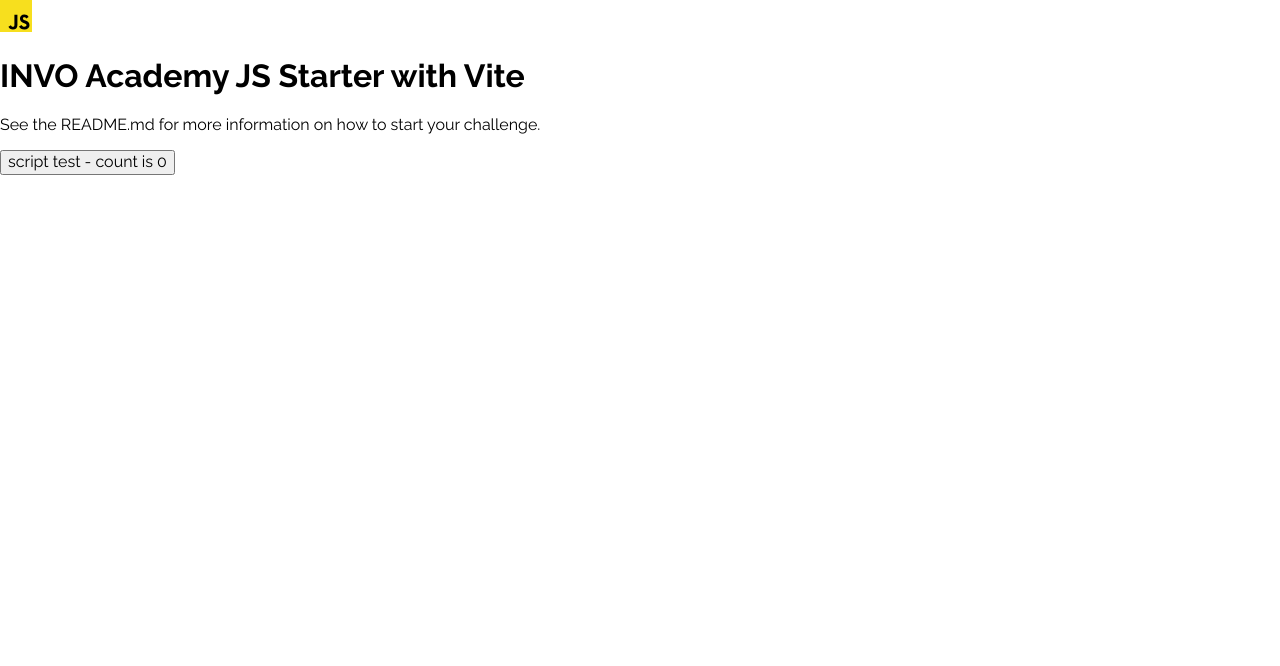
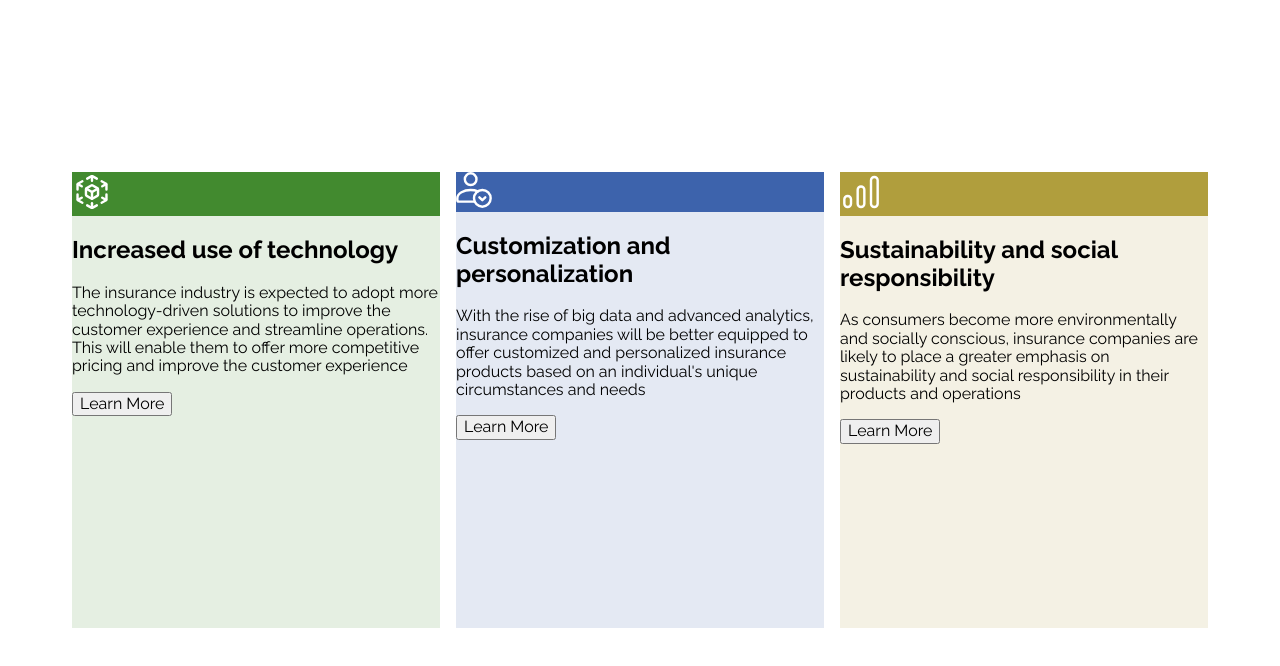
Before and after one commit to cooodyyy/InvoA_lvl1-advantages, a website built with Vite: page index.html in a window 1280 px wide. Built offline with nearby package versions, Linux system fonts and the light colour scheme.

Commit message:
create cards content

```diff
--- a/index.html
+++ b/index.html
@@ -1,31 +1,61 @@
 <!DOCTYPE html>
 <html lang="en">
-
   <head>
     <meta charset="UTF-8" />
     <link rel="icon" type="image/svg+xml" href="/vite.svg" />
     <meta name="viewport" content="width=device-width, initial-scale=1.0" />
-  <title>INVO Academy JS Starter with Vite</title>
+    <title>3 sekcje</title>
   </head>
 
   <!-- In order to start your challenge, remove all the content inside <div id="home-page"></div> and start coding :) -->
 
   <body>
     <div id="home-page">
-    <div>
-      <img src="/public/images/javascript.svg" class="logo vanilla" alt="JavaScript logo" />
-      <h1>INVO Academy JS Starter with Vite</h1>
-      <p>
-        See the README.md for more information on how to start your challenge.
+      <div class="wrapper">
+        <div class="card card--0">
+          <div class="card__icon card__icon--0">
+            <img src="/images/icon0.svg" alt="" />
+          </div>
+          <h2 class="card__title">Increased use of technology</h2>
+          <p class="card__description">
+            The insurance industry is expected to adopt more technology-driven
+            solutions to improve the customer experience and streamline
+            operations. This will enable them to offer more competitive pricing
+            and improve the customer experience
           </p>
-      <div class="card">
-        <button id="counter" type="button"></button>
+          <button class="button">Learn More</button>
+        </div>
+
+        <div class="card card--1">
+          <div class="card__icon card__icon--1"><img src="/images/icon1.svg" alt="" /></div>
+          <h2 class="card__title">Customization and personalization</h2>
+          <p class="card__description">
+            With the rise of big data and advanced analytics, insurance
+            companies will be better equipped to offer customized and
+            personalized insurance products based on an individual's unique
+            circumstances and needs
+          </p>
+          <button class="button">Learn More</button>
+        </div>
+
+        <div class="card card--2">
+          <div class="card__icon card__icon--2"><img src="/images/icon2.svg" alt="" /></div>
+          <h2 class="card__title">Sustainability and social responsibility</h2>
+          <p class="card__description">
+            As consumers become more environmentally and socially conscious,
+            insurance companies are likely to place a greater emphasis on
+            sustainability and social responsibility in their products and
+            operations
+          </p>
+          <button class="button">Learn More</button>
         </div>
       </div>
     </div>
 
     <script type="module" src="/src/global-scripts/main.js"></script>
-  <script type="module" src="/src/pages/home-page/scripts/home-page.js"></script>
+    <script
+      type="module"
+      src="/src/pages/home-page/scripts/home-page.js"
+    ></script>
   </body>
-
 </html>
```
Lines whose indentation alone changed are shown as unchanged.
